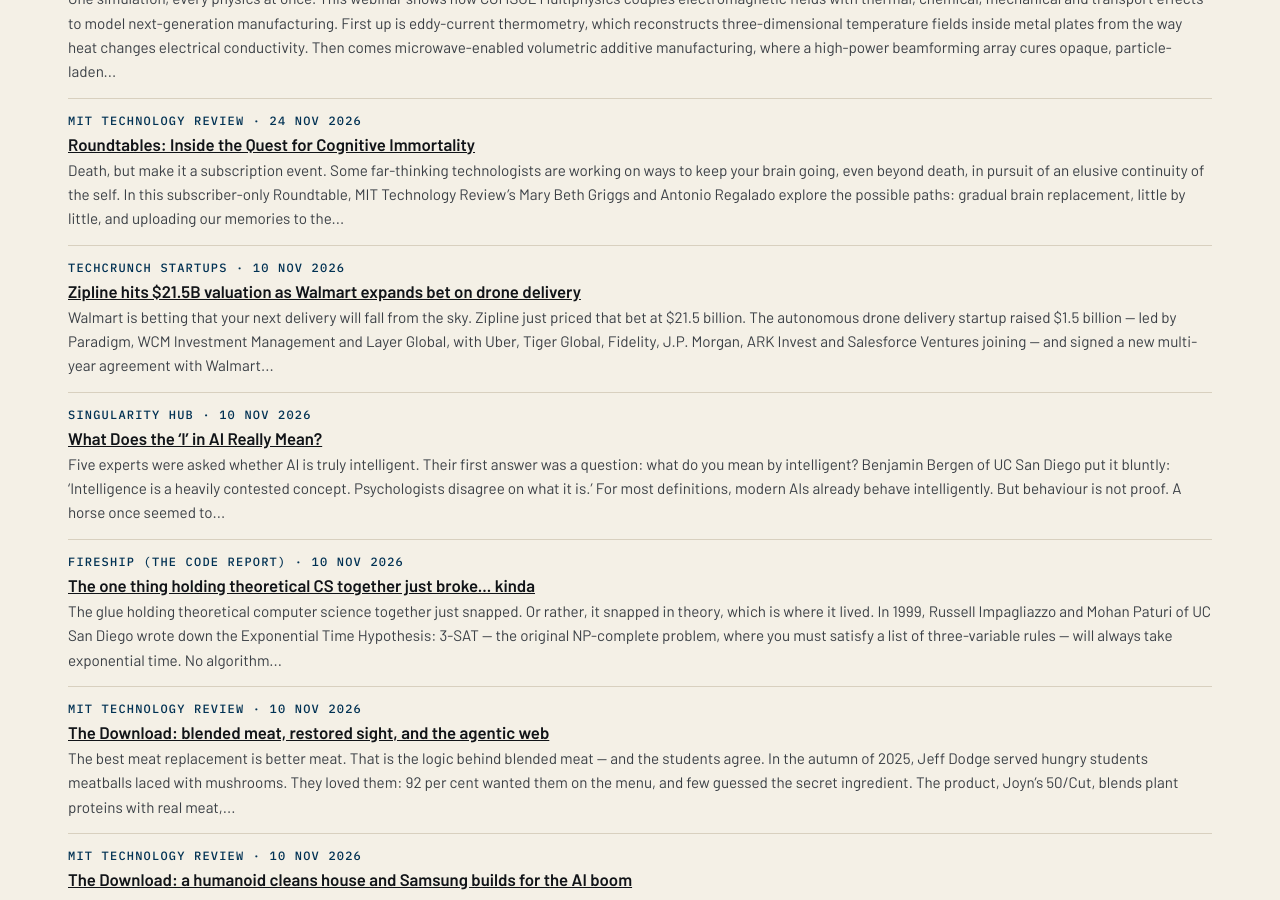
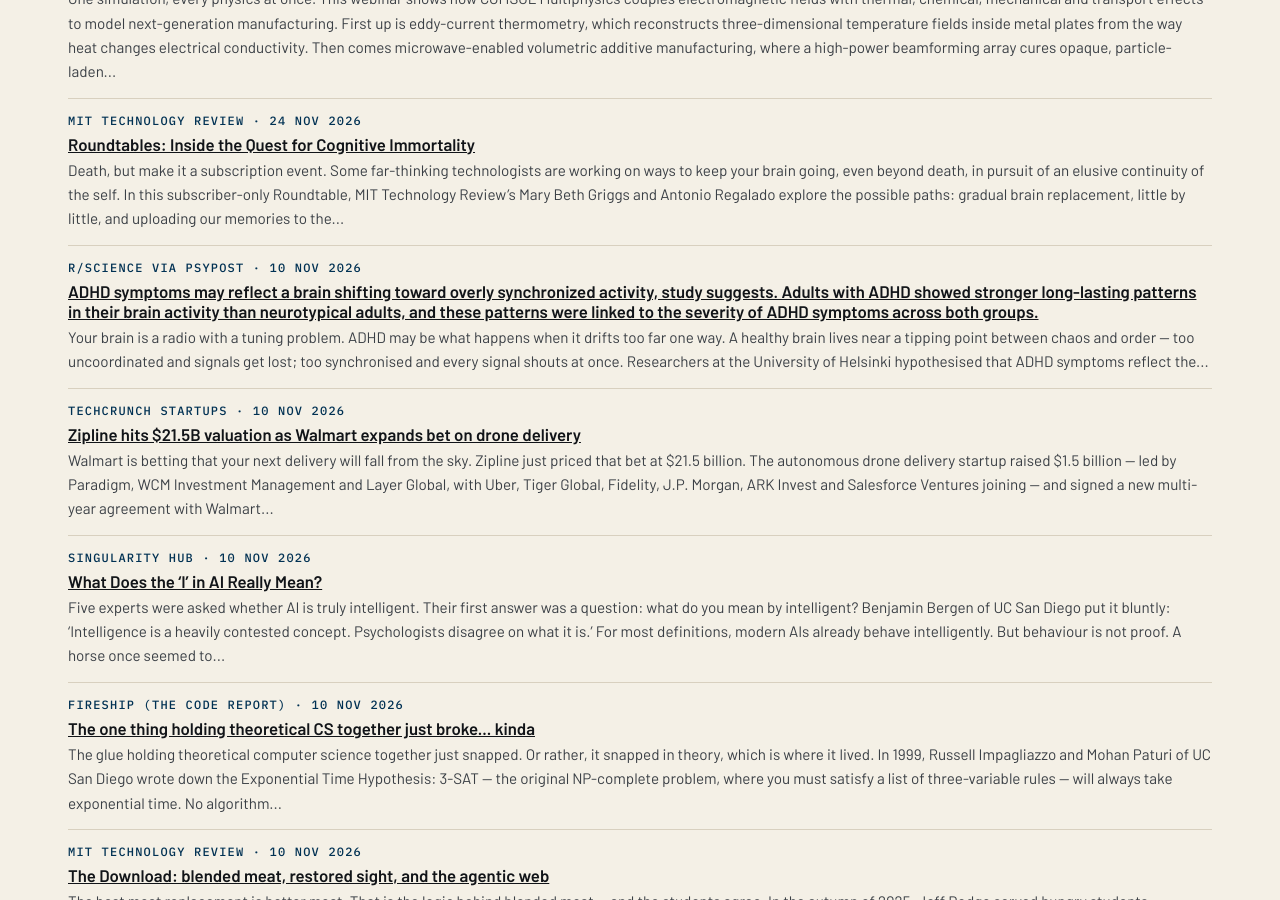
Before and after one commit to katz-news/katz.news, a Jekyll site: the page built from briefs/index.html, in a window 1280 px wide and 900 px high, scrolled down 637 px. Built offline with Jekyll 4.4.1, drawn with Linux system fonts in a browser that asks for light colours.

Commit message:
Publish 2026-11-11

```diff
--- a/_data/build.yml
+++ b/_data/build.yml
@@ -1 +1 @@
-published_at: 2026-11-11T12:53:05Z
+published_at: 2026-11-11T19:53:32Z
--- /dev/null
+++ b/_posts/briefs/2026-11-10-adhd-symptoms-may-reflect-a-brain-shifting-toward-overly-syn.md
@@ -0,0 +1,22 @@
+---
+published: true
+title: ADHD symptoms may reflect a brain shifting toward overly synchronized
+  activity, study suggests. Adults with ADHD showed stronger long-lasting
+  patterns in their brain activity than neurotypical adults, and these patterns
+  were linked to the severity of ADHD symptoms across both groups.
+date: 2026-11-10
+section: science
+source_name: r/science via PsyPost
+source_url: https://www.reddit.com/r/science/comments/1xs2g9f/adhd_symptoms_may_reflect_a_brain_shifting_toward/
+---
+Your brain is a radio with a tuning problem. ADHD may be what happens when it drifts too far one way.
+
+A healthy brain lives near a tipping point between chaos and order — too uncoordinated and signals get lost; too synchronised and every signal shouts at once. Researchers at the University of Helsinki hypothesised that ADHD symptoms reflect the brain tipping toward the overly synchronised side, and their results, published in Translational Psychiatry, largely agree.
+
+They studied 70 adults — 36 neurotypical, 34 with an ADHD diagnosis — recording brain activity with magnetoencephalography during rest and two attention tasks. The ADHD group showed stronger long-lasting patterns in their brain rhythms: slower alpha waves during a detection task and faster gamma waves during a response task.
+
+Crucially, the effect tracked symptoms across everyone, not just the diagnosed. In the gamma range, stronger patterns accompanied higher symptom scores. In the beta range the relationship curved: the strongest patterns appeared at moderate symptom scores, fading at both extremes — suggesting a little extra excitability tunes the brain up, while too much pushes it past the sweet spot.
+
+There is a caveat, and the authors state it plainly. The study is correlational: it shows where ADHD brains sit, not why they sit there. The sample was modest, and an earlier resting-state study found nothing.
+
+Conclusion: ADHD is not a broken brain, but rather a brain tuned slightly sharp — synchronised, striking, and still searching for its sweet spot.
```
